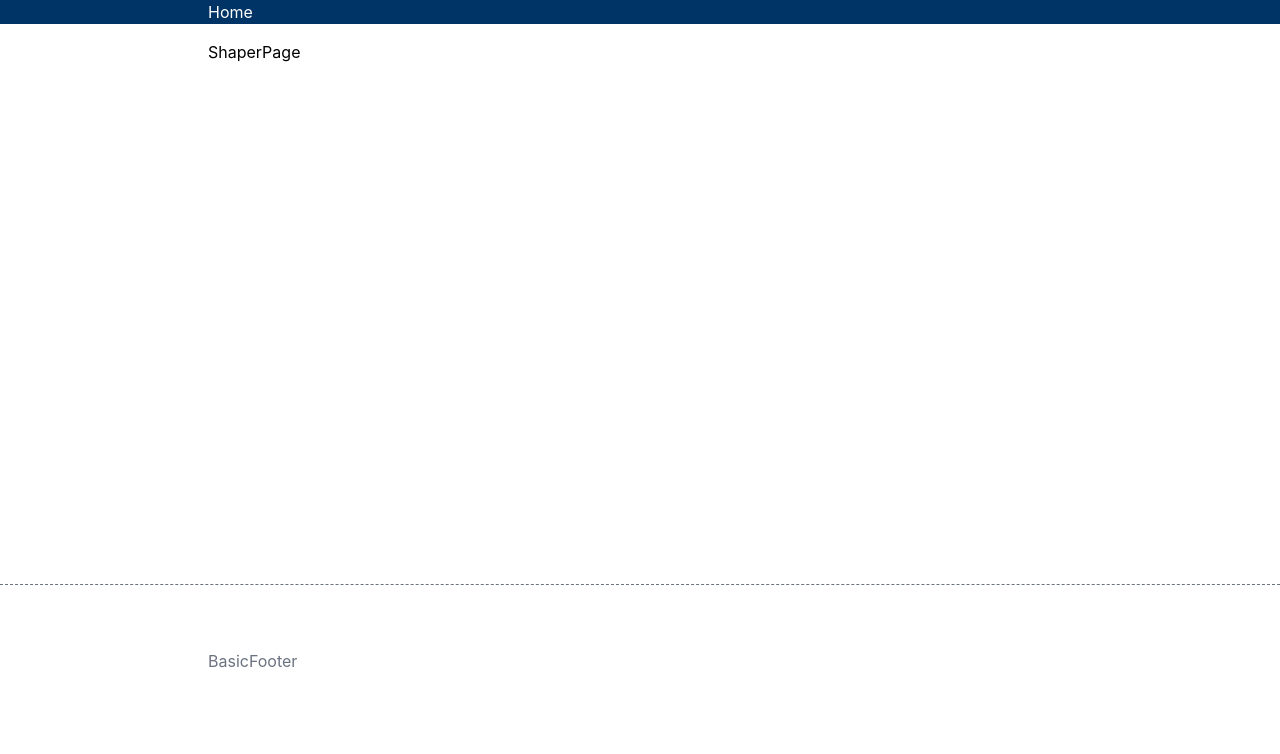
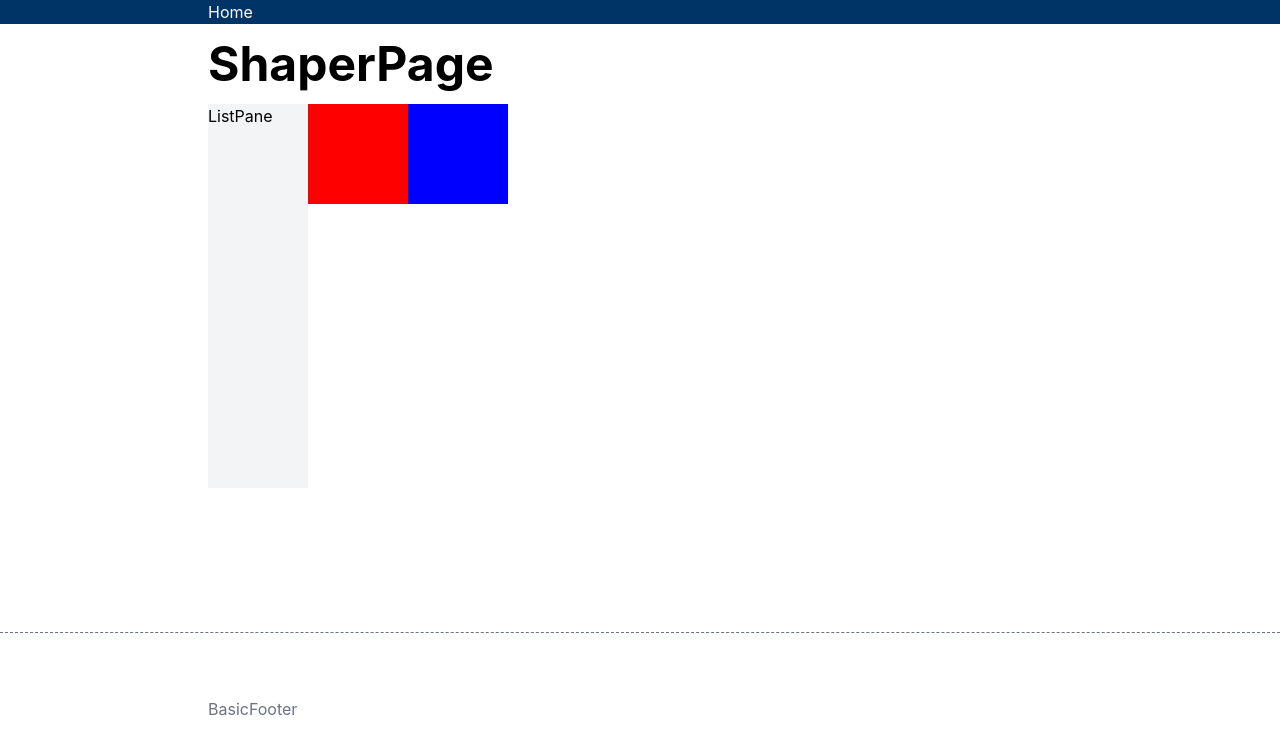
Before and after one commit to ginpei/ashigaru, a Next.js app: page /my/shaper in a window 1280 px wide. Shown: the top 754 px of the page. Built offline with nearby package versions, Linux system fonts and the light colour scheme.

Commit message:
feat: 🎸 shaper page contents

```diff
--- /dev/null
+++ b/src/domains/layout/GridFrame.tsx
@@ -0,0 +1,37 @@
+import { CSSProperties, HTMLAttributes } from "react";
+
+export interface GridFrameProps {
+  children: React.ReactNode;
+  className?: HTMLAttributes<HTMLDivElement>["className"];
+  gap?: CSSProperties["gap"];
+  gridTemplate: CSSProperties["gridTemplate"];
+  style?: HTMLAttributes<HTMLDivElement>["style"];
+}
+
+export function GridFrame({
+  children,
+  className,
+  gap,
+  gridTemplate,
+  style,
+}: GridFrameProps): JSX.Element {
+  return (
+    <div
+      className={`GridFrame grid ${className}`}
+      style={{ ...style, gap, gridTemplate }}
+    >
+      {children}
+    </div>
+  );
+}
+
+export function GridArea(props: {
+  children: React.ReactNode;
+  area: CSSProperties["gridArea"];
+}): JSX.Element {
+  return (
+    <div className="GridArea contents" style={{ gridArea: props.area }}>
+      {props.children}
+    </div>
+  );
+}
--- a/src/pages/shaper/ShaperPage.tsx
+++ b/src/pages/shaper/ShaperPage.tsx
@@ -1,11 +1,29 @@
+import { GridArea, GridFrame } from "../../domains/layout/GridFrame";
+import { VStack } from "../../domains/layout/VStack";
+import { NiceH1 } from "../../domains/nice/NiceH";
 import { StraightLayout } from "../../domains/pageLayout/straight/StraightLayout";
+import { CanvasPane } from "./canvas/CanvasPane";
+import { ListPane } from "./list/ListPane";
 
 export interface ShaperPageProps {}
 
 export function ShaperPage(): JSX.Element {
   return (
     <StraightLayout className="ShaperPage" title="Home">
-      <h1>ShaperPage</h1>
+      <VStack>
+        <NiceH1>ShaperPage</NiceH1>
+        <GridFrame
+          className="h-96"
+          gridTemplate="'list canvas' auto / 100px auto"
+        >
+          <GridArea area="list">
+            <ListPane />
+          </GridArea>
+          <GridArea area="canvas">
+            <CanvasPane />
+          </GridArea>
+        </GridFrame>
+      </VStack>
     </StraightLayout>
   );
 }
--- /dev/null
+++ b/src/pages/shaper/canvas/CanvasData.ts
@@ -0,0 +1,8 @@
+export interface CanvasData {
+  color: string;
+  height: number;
+  id: string;
+  left: number;
+  top: number;
+  width: number;
+}
--- /dev/null
+++ b/src/pages/shaper/canvas/CanvasPane.tsx
@@ -0,0 +1,28 @@
+import { CanvasData } from "./CanvasData";
+import { ShaperCanvas } from "./ShaperCanvas";
+
+export function CanvasPane(): JSX.Element {
+  const data: CanvasData[] = [
+    {
+      color: "red",
+      height: 100,
+      id: "1",
+      left: 0,
+      top: 0,
+      width: 100,
+    },
+    {
+      color: "blue",
+      height: 100,
+      id: "2",
+      left: 100,
+      top: 0,
+      width: 100,
+    },
+  ];
+  return (
+    <div className="CanvasPane">
+      <ShaperCanvas data={data} />
+    </div>
+  );
+}
--- /dev/null
+++ b/src/pages/shaper/canvas/ShaperCanvas.tsx
@@ -0,0 +1,26 @@
+import { CanvasData } from "./CanvasData";
+
+export interface ShaperCanvasProps {
+  data: CanvasData[];
+}
+
+export function ShaperCanvas({ data }: ShaperCanvasProps): JSX.Element {
+  return (
+    <div className="ShaperCanvas relative">
+      {data.map((data) => (
+        <div key={data.id} style={canvasDataToStyle(data)} />
+      ))}
+    </div>
+  );
+}
+
+function canvasDataToStyle(data: CanvasData): React.CSSProperties {
+  return {
+    backgroundColor: data.color,
+    height: data.height,
+    left: data.left,
+    position: "absolute",
+    top: data.top,
+    width: data.width,
+  };
+}
--- /dev/null
+++ b/src/pages/shaper/list/ListPane.tsx
@@ -0,0 +1,5 @@
+export interface ListPaneProps {}
+
+export function ListPane(): JSX.Element {
+  return <div className="ListPane bg-gray-100">ListPane</div>;
+}
```
